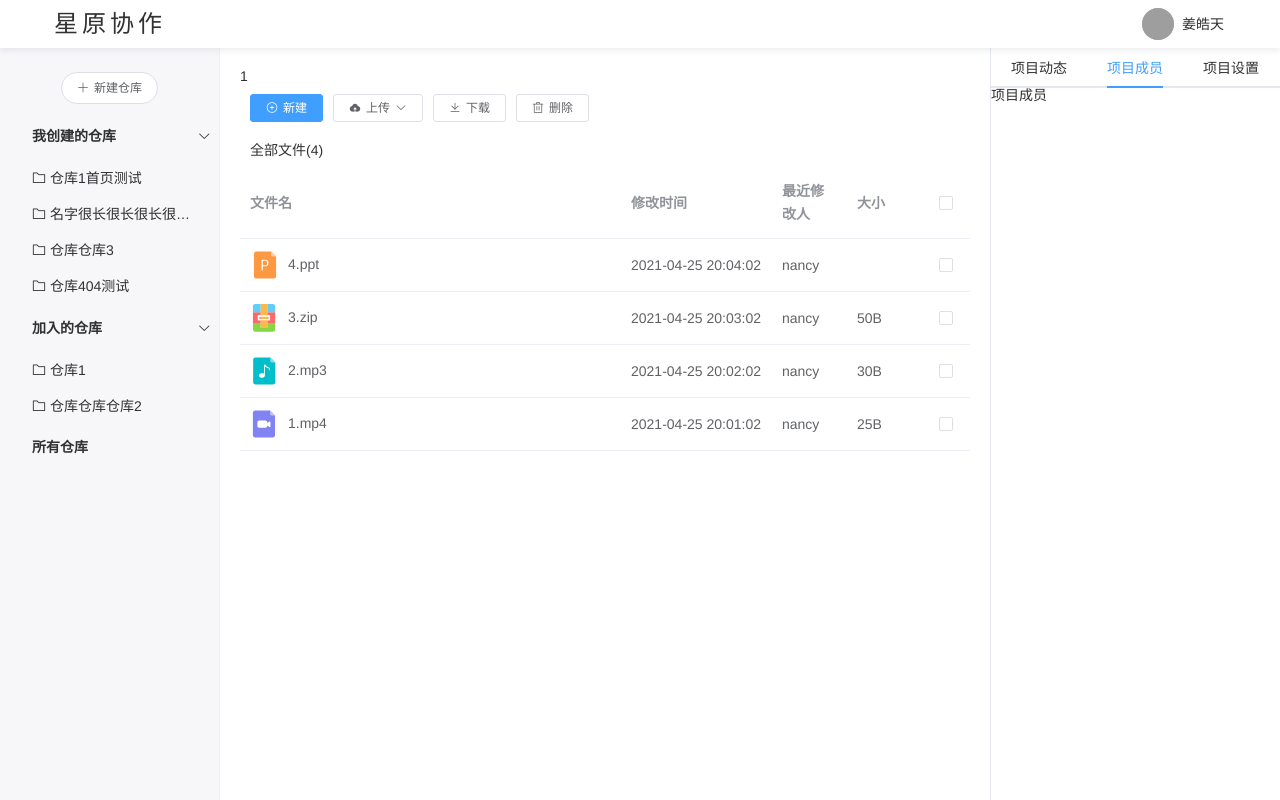
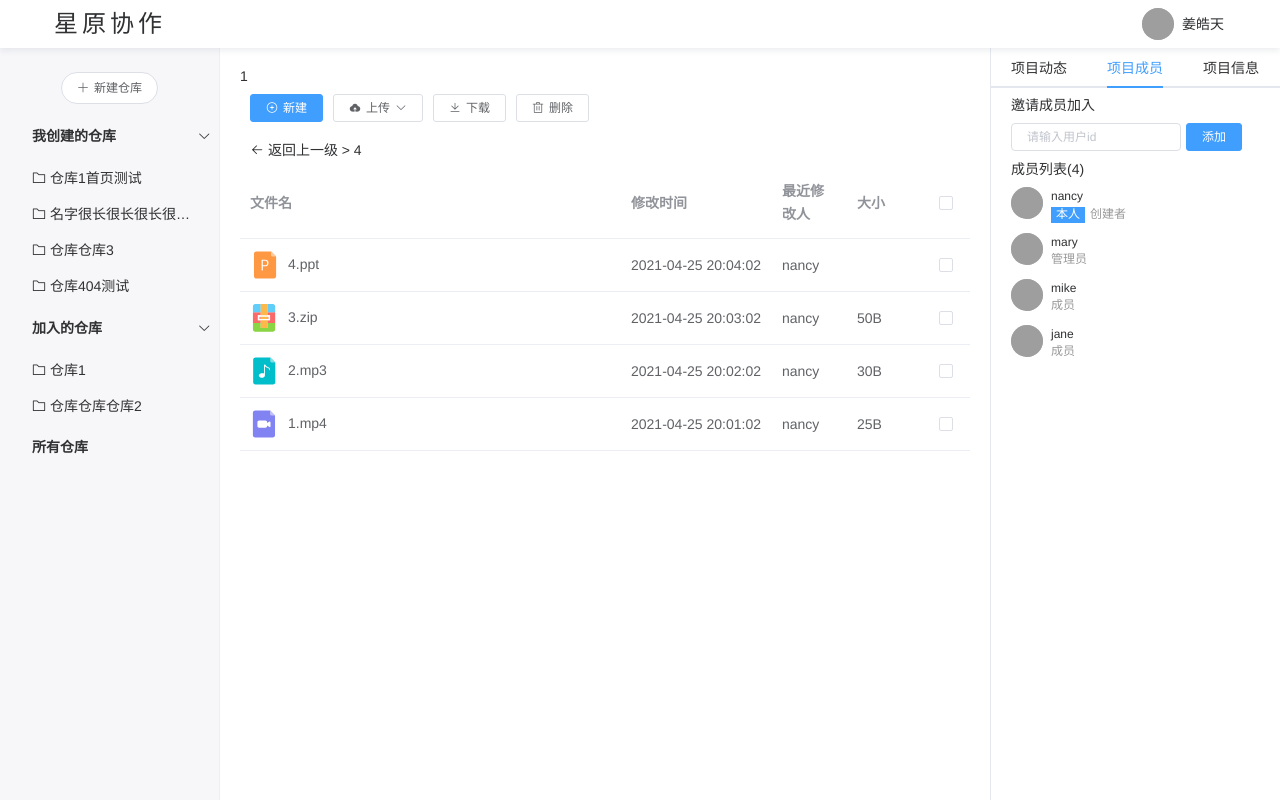
Before and after one commit to jianghaotian/Graduation-Project, a Vue app in the folder frontend/: page /repository/1/1 in a window 1280 px wide. Both pictures are taken after a click on the tab "项目成员". Built offline with nearby package versions, Linux system fonts and the light colour scheme; grey boxes are pictures that could not be loaded.

Commit message:
项目成员、项目信息v_1.0

```diff
--- a/frontend/src/views/repository/index.vue
+++ b/frontend/src/views/repository/index.vue
@@ -26,7 +26,12 @@
           <el-button size="mini" icon="el-icon-download" style="margin-left: 10px">下载</el-button>
           <el-button size="mini" icon="el-icon-delete" style="margin-left: 10px">删除</el-button>
         </el-row>
-        <el-row style="padding: 10px" v-if="this.$route.params.id">全部文件({{ content.length }})</el-row>
+        <el-row style="padding: 10px" v-if="this.$route.params.folderId">
+          <a><i class="el-icon-back"></i> 返回上一级</a>
+          >
+          <span>4</span>
+        </el-row>
+        <el-row style="padding: 10px" v-else>全部文件({{ content.length }})</el-row>
         <div>
           <el-table
             ref="table"
@@ -54,7 +59,9 @@
                 <el-dropdown @command="createView" class="pointerIcon" trigger="click">
                   <i v-show="showClickIcon == true && scope.row.id == rowid" class="el-icon-more"></i>
                   <el-dropdown-menu slot="dropdown">
-                    <el-dropdown-item command="操作">操作</el-dropdown-item>
+                    <el-dropdown-item command="删除">删除</el-dropdown-item>
+                    <el-dropdown-item command="移动">移动</el-dropdown-item>
+                    <el-dropdown-item command="重命名">重命名</el-dropdown-item>
                   </el-dropdown-menu>
                 </el-dropdown>
               </template>
@@ -70,7 +77,7 @@
         </div>
       </el-main>
       <el-aside class="rightTab" width="290px">
-        <el-tabs v-model="activeName" style="height: 100%">
+        <el-tabs v-model="activeName" style="height: 100%" @tab-click="handleClick">
           <el-tab-pane label="项目动态" name="MainFirst" style="height: 100%">
             <div class="dynamics">
               <div v-for="time in operationsHistory" :key="time.id">
@@ -88,11 +95,43 @@
               </div>
             </div>
           </el-tab-pane>
-          <el-tab-pane label="项目成员" name="MainSecond">
-            <div class="members">项目成员</div>
+          <el-tab-pane label="项目成员" name="MainSecond" style="height: 100%">
+            <div class="members">
+              <el-row>邀请成员加入</el-row>
+              <el-row style="margin: 10px 0">
+                <el-input placeholder="请输入用户id" size="mini" style="width: 170px; margin-right: 5px"></el-input>
+                <el-button @click="addMember" type="primary" size="mini"> 添加 </el-button>
+              </el-row>
+              <el-row style="padding-bottom: 10px">成员列表({{ members.length }})</el-row>
+              <div v-for="item in members" :key="item.id" class="card">
+                <el-avatar :size="32" src="https://empty">
+                  <img src="@/assets/images/default-user.png" />
+                </el-avatar>
+                <span class="memberName">{{ item.name }}</span>
+                <el-row class="status">
+                  <span v-show="item.name == 'nancy'" class="my">本人</span>
+                  <span v-if="item.type == 0">创建者</span>
+                  <span v-else-if="item.type == 1">管理员</span>
+                  <span v-else>成员</span>
+                </el-row>
+              </div>
+            </div>
           </el-tab-pane>
-          <el-tab-pane label="项目设置" name="MainThird">
-            <div class="setup">项目设置</div>
+          <el-tab-pane label="项目信息" name="MainThird" style="height: 100%">
+            <div class="message">
+              <el-row>项目名称</el-row>
+              <el-row style="margin: 10px 0">
+                <!-- <el-input placeholder="请输入用户id" size="mini" style="width: 180px; margin-right: 10px"></el-input> -->
+                <el-input maxlength="20" show-word-limit size="mini"></el-input>
+              </el-row>
+              <el-row>项目描述</el-row>
+              <el-row style="margin: 10px 0">
+                <el-input type="textarea" maxlength="128" show-word-limit></el-input>
+              </el-row>
+              <el-row>
+                <el-button @click="addMember" type="primary" class="addSave" size="mini"> 保存</el-button>
+              </el-row>
+            </div>
           </el-tab-pane>
         </el-tabs>
       </el-aside>
@@ -116,7 +155,8 @@ export default {
       showClickIcon: false,
       showInfo: false,
       rowid: '',
-      rowData: []
+      rowData: [],
+      members: []
     }
   },
   watch: {
@@ -278,7 +318,19 @@ export default {
     save(row) {
       row.show = false
       row.icon = this.fileType(row.name)
-    }
+    },
+    handleClick(targetName) {
+      console.log(targetName.index)
+      if (targetName.index == 1) {
+        this.members = [
+          { id: '1', name: 'nancy', head_thumb: 'pic', type: 0 },
+          { id: '2', name: 'mary', head_thumb: 'pic', type: 1 },
+          { id: '3', name: 'mike', head_thumb: 'pic', type: 2 },
+          { id: '4', name: 'jane', head_thumb: 'pic', type: 3 }
+        ]
+      }
+    },
+    addMember() {}
   }
 }
 </script>
@@ -330,6 +382,45 @@ export default {
         }
       }
     }
+    .members {
+      width: 100%;
+      height: 100%;
+      padding: 10px 20px 0;
+      overflow-y: auto;
+      .card {
+        width: 100%;
+        position: relative;
+        font-size: 12px;
+        margin-bottom: 10px;
+        .memberName {
+          position: absolute;
+          top: 3px;
+          left: 40px;
+        }
+        .status {
+          position: absolute;
+          top: 20px;
+          left: 40px;
+          color: #999;
+          .my {
+            background-color: #409eff;
+            color: #fff;
+            display: inline-block;
+            padding: 1px 5px;
+            margin-right: 5px;
+          }
+        }
+      }
+    }
+    .message {
+      width: 100%;
+      height: 100%;
+      padding: 10px 20px 0;
+      overflow-y: auto;
+      .addSave {
+        width: 100%;
+      }
+    }
   }
 }
 </style>
```
